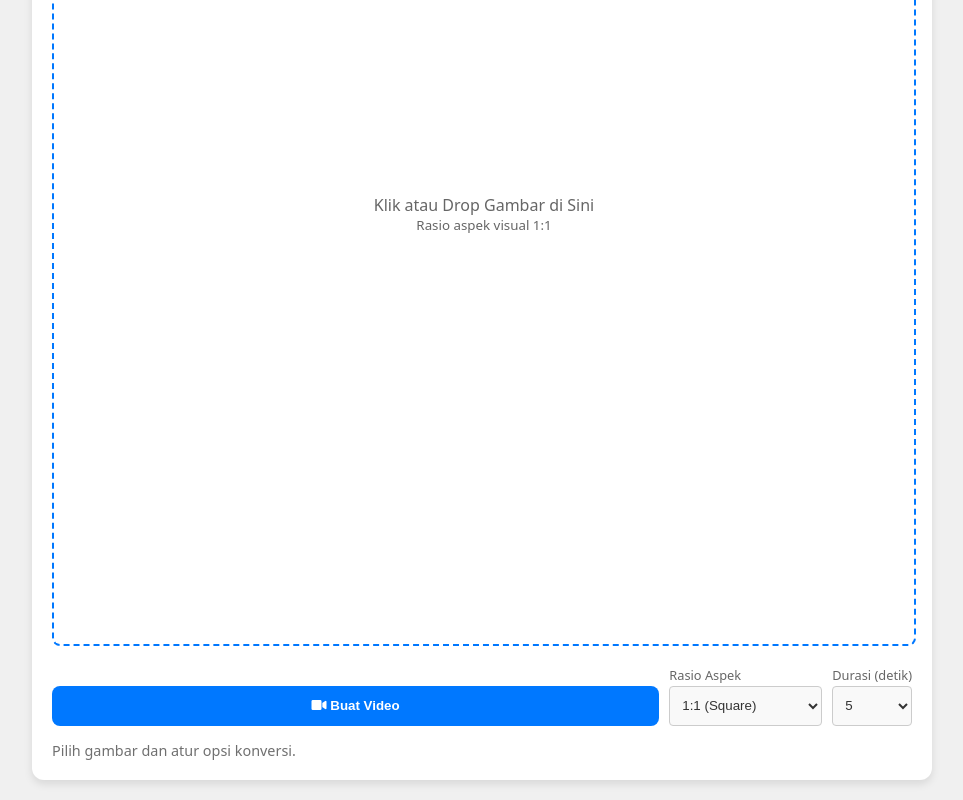
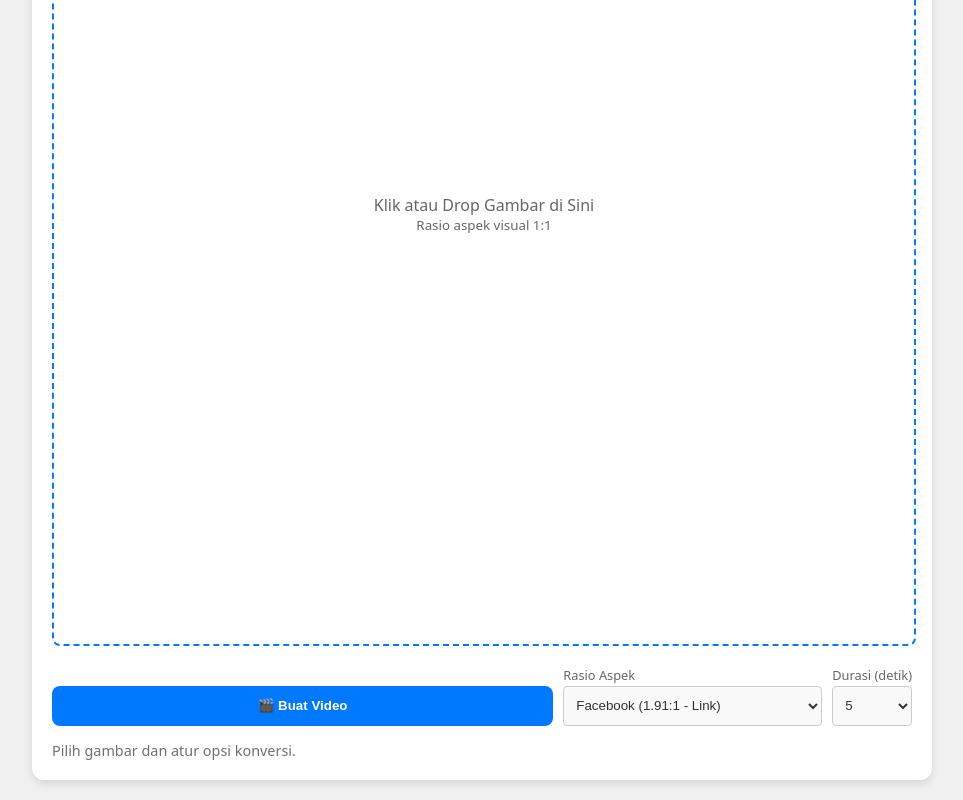
Before and after one commit to bungferry/image-to-video, a website: page public/index.html in a window 1280 px wide. Shown: the part 311-1111 px from the top of the page, without its empty margins (158-1121 px from the left). Drawn offline with Linux system fonts and the light colour scheme.

Commit message:
Update index.html

```diff
--- a/public/index.html
+++ b/public/index.html
@@ -17,7 +17,7 @@
         flex-direction:column;
         align-items:center;
         justify-content:center;
-        min-height:100%;
+        min-height:100vh;
         margin:0;
         padding: 20px;
     }
@@ -42,7 +42,7 @@
 
     /* 2. Drop Area/Preview Container (Rasio 1:1) */
     #dropArea {
-        border: 2px dashed #0078ff; /* Border default */
+        border: 2px dashed #0078ff;
         border-radius: 8px;
         color: #666;
         cursor: pointer;
@@ -56,7 +56,7 @@
         transition: border 0.2s ease-in-out;
     }
 
-    /* GAYA BARU: Hilangkan border saat preview muncul */
+    /* Hilangkan border saat preview muncul */
     #dropArea.border-hidden {
         border: 2px solid transparent;
     }
@@ -240,15 +240,19 @@
 
         <div class="controls-container">
 
-            <button id="convertBtn"><i class="fas fa-video"></i> Buat Video</button>
+            <button id="convertBtn">🎬 Buat Video</button>
 
             <div class="controls-group">
                 <div>
                     <label for="resolution">Rasio Aspek</label>
                     <select id="resolution">
-                        <option value="1080x1080">1:1 (Square)</option>
-                        <option value="1080x1920">9:16 (Reels/TikTok)</option>
-                        <option value="1920x1080">16:9 (YouTube)</option>
+
+                        <option value="1200x630">Facebook (1.91:1 - Link)</option>
+                        <option value="1080x1350">Instagram (4:5 - Feed)</option>
+                        <option value="1080x1920">9:16 (Reels/TikTok/Status WhatsApp)</option>
+
+                        <option value="1080x1080">1:1 (Square - Universal)</option>
+                        <option value="1920x1080">16:9 (YouTube/Landscape)</option>
                     </select>
                 </div>
 
```
